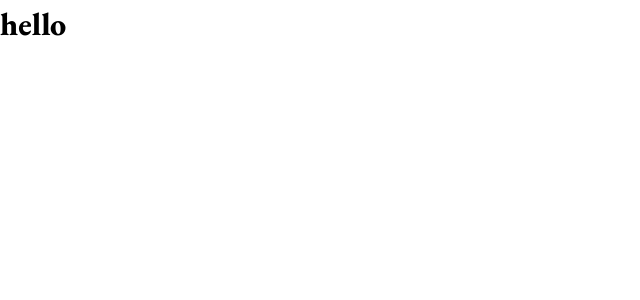
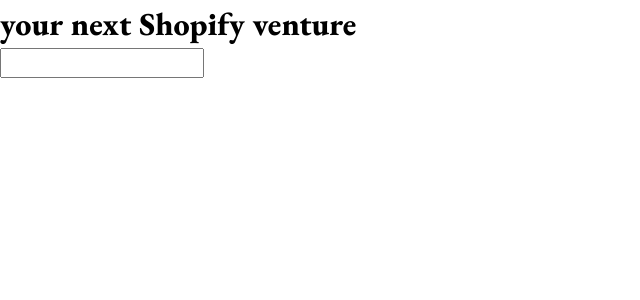
Before and after one commit to jskomal/shopify-fe, a React (Create React App) app: page / in a window 1280 px wide. Shown: the top 300 px of the page, without its empty margins (0-640 px from the left). Built offline with nearby package versions, Linux system fonts and the light colour scheme.

Commit message:
Add main title and placeholder input

```diff
--- a/src/App.js
+++ b/src/App.js
@@ -3,7 +3,8 @@
 function App() {
   return (
     <div className='App'>
-      <h1>hello</h1>
+      <h1 className='main-title'>your next Shopify venture</h1>
+      <input type='text' />
     </div>
   )
 }
```
